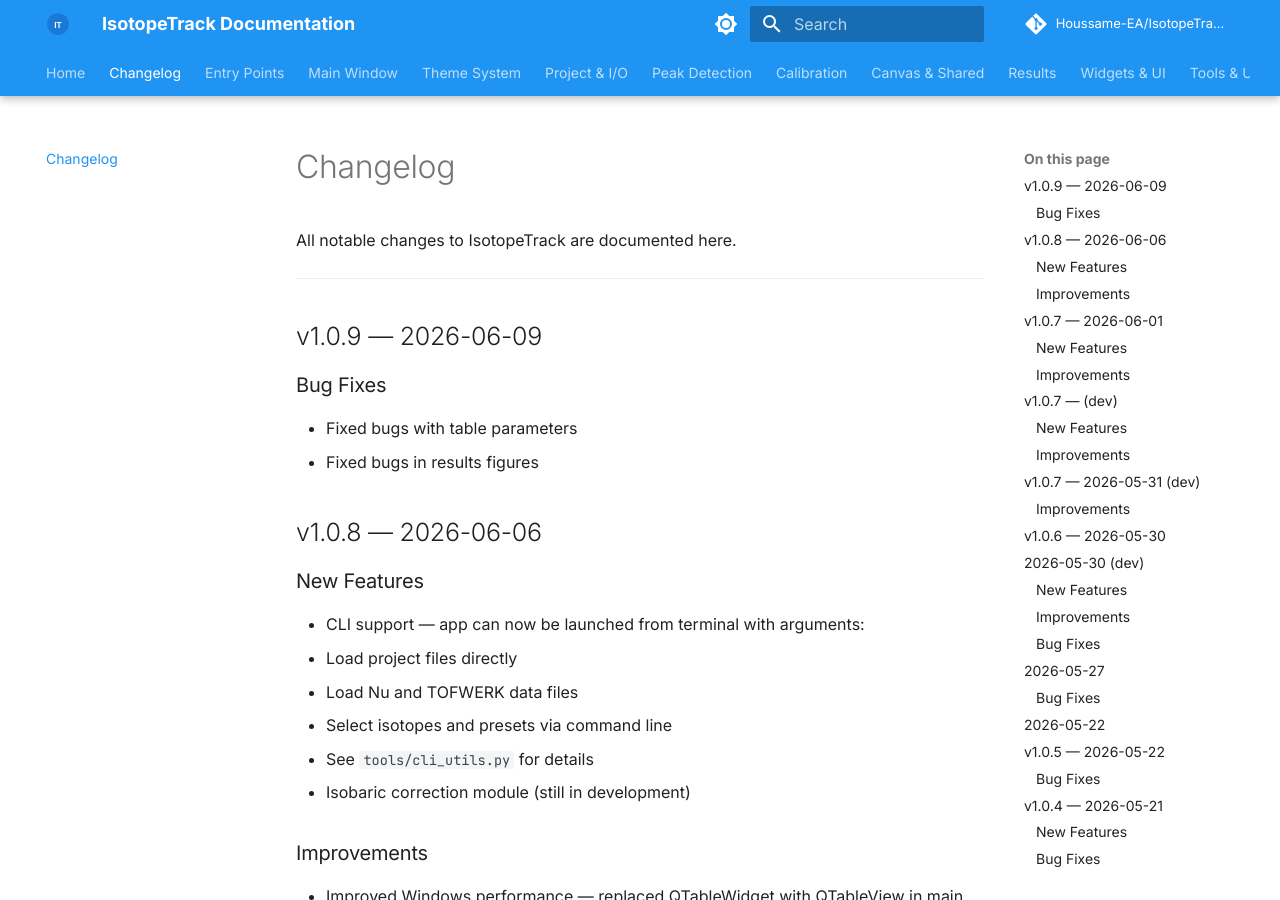
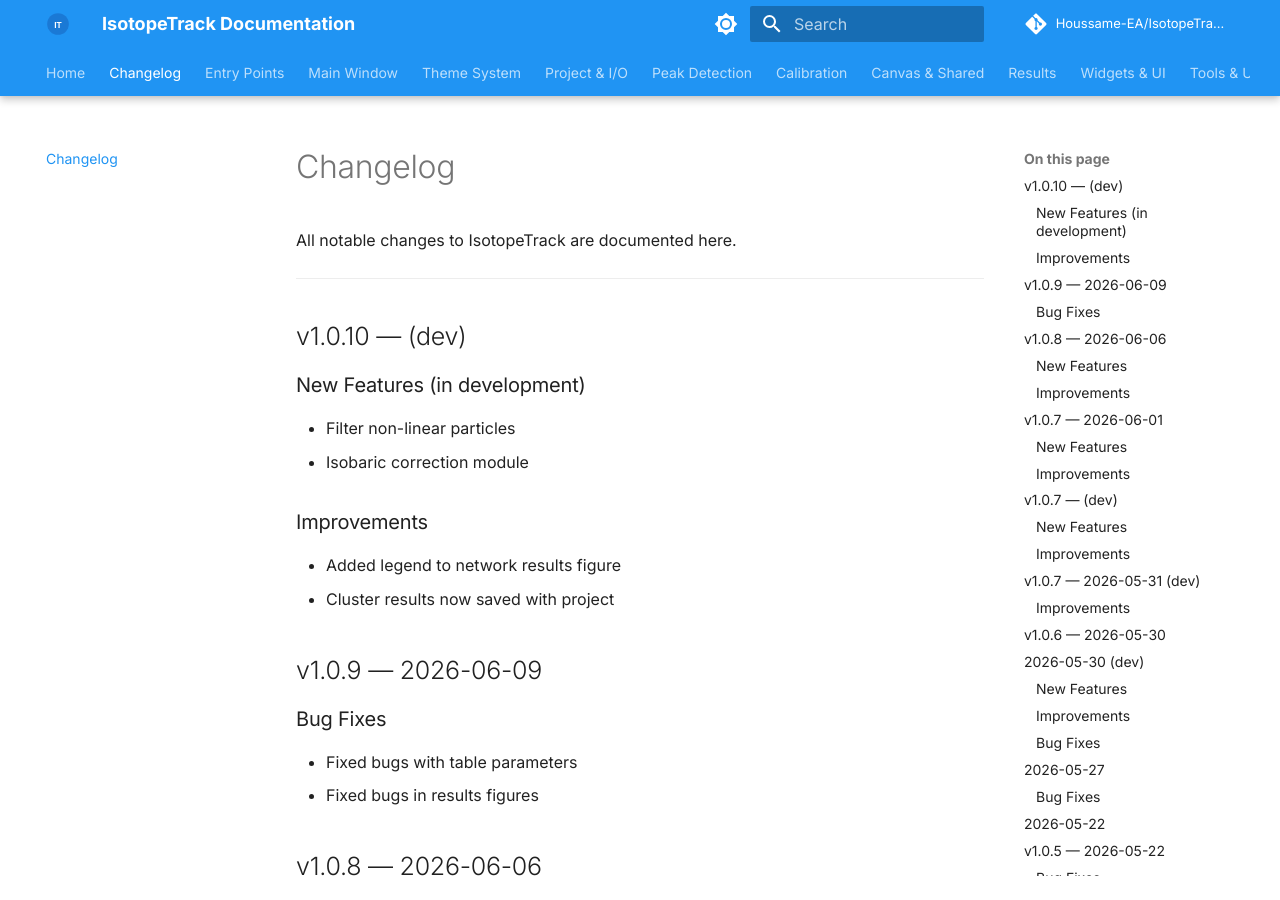
Before and after one commit to Houssame-EA/IsotopeTrack, an MkDocs documentation site: the page built from docs/changelog.md, in a window 1280 px wide and 900 px high. Built offline with MkDocs 1.6.1 and Material for MkDocs 9.7.7, drawn with Linux system fonts in a browser that asks for light colours; comment, search, counter and statistics services are not loaded; the version menu is left out.

Commit message:
docs: update changelog [skip ci]

```diff
--- a/docs/changelog.md
+++ b/docs/changelog.md
@@ -4,11 +4,22 @@ All notable changes to IsotopeTrack are documented here.
 
 ---
 
+## v1.0.10 — (dev)
+
+### New Features (in development)
+- Filter non-linear particles
+- Isobaric correction module
+
+### Improvements
+- Added legend to network results figure
+- Cluster results now saved with project
+
 ## v1.0.9 — 2026-06-09
 
 ### Bug Fixes
 - Fixed bugs with table parameters
 - Fixed bugs in results figures
+
 
 ## v1.0.8 — 2026-06-06
 
```
